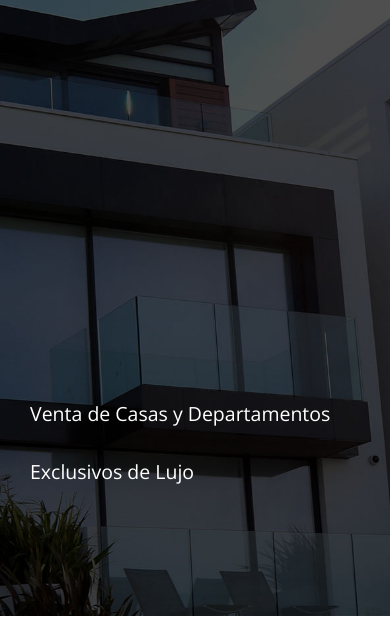
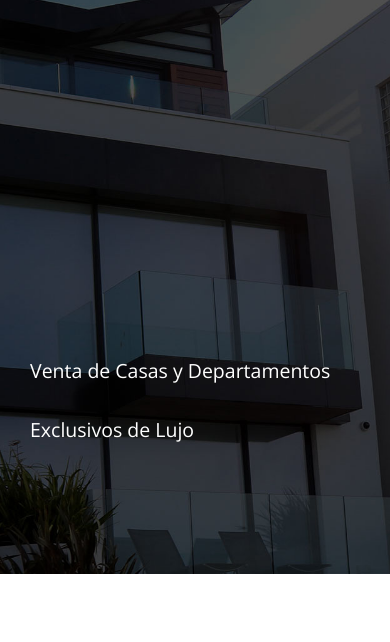
Before and after one commit to supercandela/Labo3-Maquetado, a plain HTML site: page index.html in a window 390 px wide. Shown: the part 202-844 px from the top of the page. Drawn offline with nearby package versions, Linux system fonts and the light colour scheme.

Commit message:
corrijo tamanio titulo

```diff
--- a/styles/index.css
+++ b/styles/index.css
@@ -91,8 +91,8 @@ div.banner {
     color: white;
     width: 60vw;
     margin-bottom: 10vh;
-    padding-top: 40vh;
-    font-size: 3.5vw;
+    padding-top: 35vh;
+    font-size: 3vw;
     line-height: 1.5em;
   }
 
@@ -108,7 +108,7 @@ h2.section-title {
     font-weight: lighter;
     text-transform: capitalize;
     font-size: 2em;
-    line-height: 2em;
+    line-height: 2.2em;
 }
 
 div.section-content {
@@ -381,8 +381,8 @@ footer p {
 
 @media only screen and (max-width: 1100px) {
     div.banner h1 {
-        font-size: 4vw;
-        line-height: 2em;
+        font-size: 3.8vw;
+        line-height: 1.7em;
         width: 80vw;
       }
 
```
